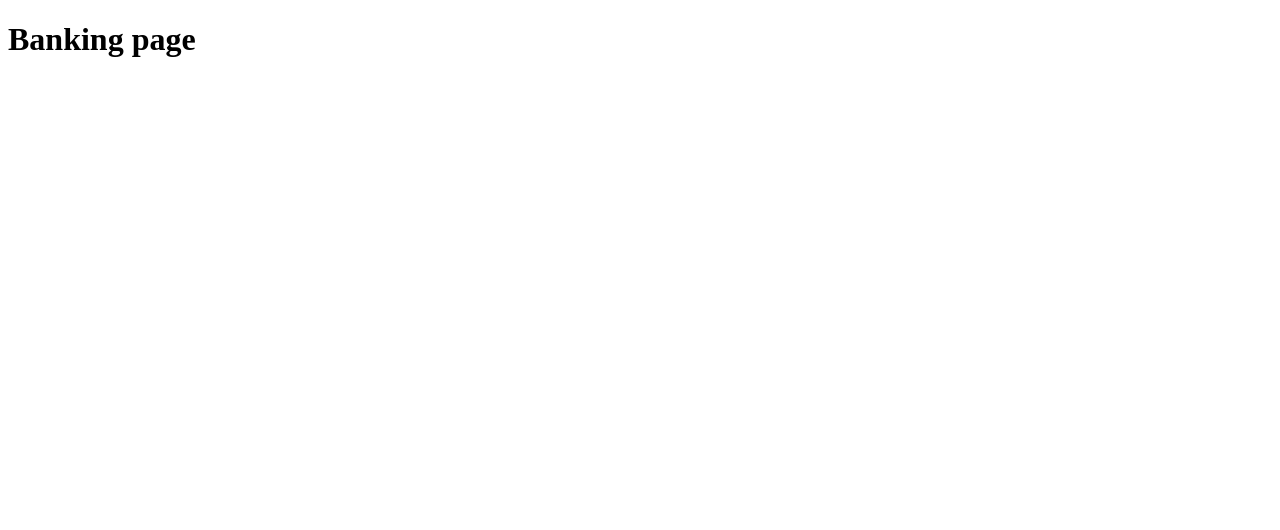
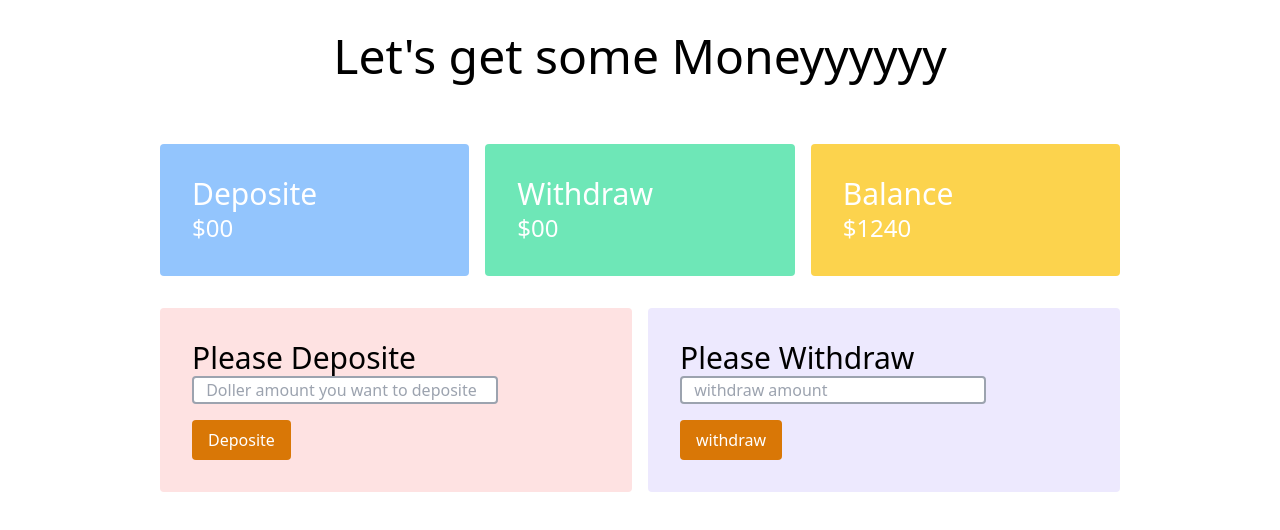
Before and after one commit to rkhademul8/simple_bank_transaction, a plain HTML site: page banking.html in a window 1280 px wide. Drawn offline with nearby package versions, Linux system fonts and the light colour scheme.

Commit message:
banking-layout_part_done

```diff
--- a/banking.html
+++ b/banking.html
@@ -5,8 +5,57 @@
     <meta http-equiv="X-UA-Compatible" content="IE=edge">
     <meta name="viewport" content="width=device-width, initial-scale=1.0">
     <title>Document</title>
+    <link href="https://unpkg.com/tailwindcss@^2/dist/tailwind.min.css" rel="stylesheet">
 </head>
 <body>
-    <h1>Banking page</h1>
+    <h1 class="text-5xl text-center mt-8 mb-16">Let's get some Moneyyyyyy</h1>
+
+ <main class="w-3/4 mx-auto">
+     <!-- Balance and Transaction -->
+     <section class="mt-8">
+         <div class="grid grid-cols-3 gap-4  text-white">
+            <div class="bg-blue-300 p-8 rounded">
+                <h3 class="text-3xl">Deposite</h3>
+                <h4 class="text-2xl">$00</h4>
+            </div>
+
+
+            <div class="bg-green-300 p-8 rounded">
+                <h3 class="text-3xl">Withdraw</h3>
+                <h4 class="text-2xl">$00</h4>
+            </div>
+
+
+            <div class="bg-yellow-300 p-8 rounded">
+                <h3 class="text-3xl">Balance</h3>
+                <h4 class="text-2xl">$1240</h4>
+            </div>
+         </div>
+     </section>
+
+
+     <!-- Deposite and withdraw -->
+     <section class="mt-8">
+        <div class="grid grid-cols-2 gap-4">
+            <div class="bg-red-100 p-8 rounded">
+                <h3 class="text-3xl">Please Deposite</h3>
+                <div >
+                    <input id="deposite-input" class="border-2 rounded  border-gray-400 block w-3/4 mb-4 px-2" type="text" placeholder=" Doller amount you want to deposite">
+                    <button id="deposite-button" class="bg-yellow-600 px-4 py-2 text-white rounded font-medium">Deposite</button>
+                </div>
+            </div>
+
+            <div class="bg-purple-100 p-8 rounded">
+                <h3 class="text-3xl">Please Withdraw</h3>
+                <div >
+                    <input id="withdraw-input" class="border-2 rounded  border-gray-400 block w-3/4 mb-4 px-2" type="text" placeholder=" withdraw amount">
+                    <button  id="withdraw-button" class="bg-yellow-600 px-4 py-2 text-white rounded font-medium">withdraw</button>
+                </div>
+            </div>
+        </div>
+     </section>
+
+ </main>
+
 </body>
 </html>
```
Also changed, not shown: bank.js (+6 -1 lines).
